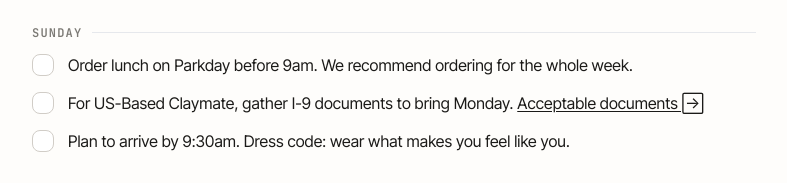
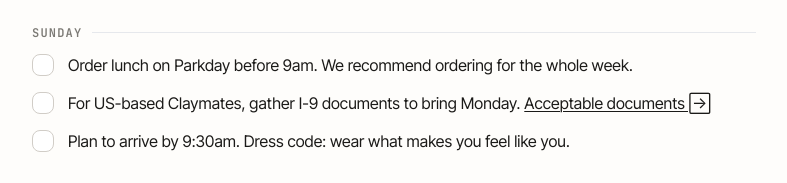
Before and after one commit to clay-people-ops/startingatclay, a plain HTML site: page index.html in a window 1280 px wide. Shown: the part 2252-2435 px from the top of the page, without its empty margins (246-1033 px from the left). Drawn offline with Linux system fonts and the light colour scheme.

Commit message:
Add files via upload

```diff
--- a/index.html
+++ b/index.html
@@ -729,7 +729,7 @@ h1 { composes: t-h1; }
     <div class="day-label">Sunday</div>
     <ul class="checklist">
       <li><div class="box" role="checkbox" aria-checked="false" tabindex="0"></div><div class="txt"><span class="lead-line">Order lunch on Parkday before 9am.</span> We recommend ordering for the whole week.</div></li>
-      <li><div class="box" role="checkbox" aria-checked="false" tabindex="0"></div><div class="txt"><span class="lead-line">For US-Based Claymate, gather I-9 documents to bring Monday.</span> <a href="https://www.uscis.gov/i-9-central/form-i-9-acceptable-documents" target="_blank" rel="noopener">Acceptable documents →</a></div></li>
+      <li><div class="box" role="checkbox" aria-checked="false" tabindex="0"></div><div class="txt"><span class="lead-line">For US-based Claymates, gather I-9 documents to bring Monday.</span> <a href="https://www.uscis.gov/i-9-central/form-i-9-acceptable-documents" target="_blank" rel="noopener">Acceptable documents →</a></div></li>
       <li><div class="box" role="checkbox" aria-checked="false" tabindex="0"></div><div class="txt"><span class="lead-line">Plan to arrive by 9:30am.</span> Dress code: wear what makes you feel like you.</div></li>
     </ul>
   </section>
```
